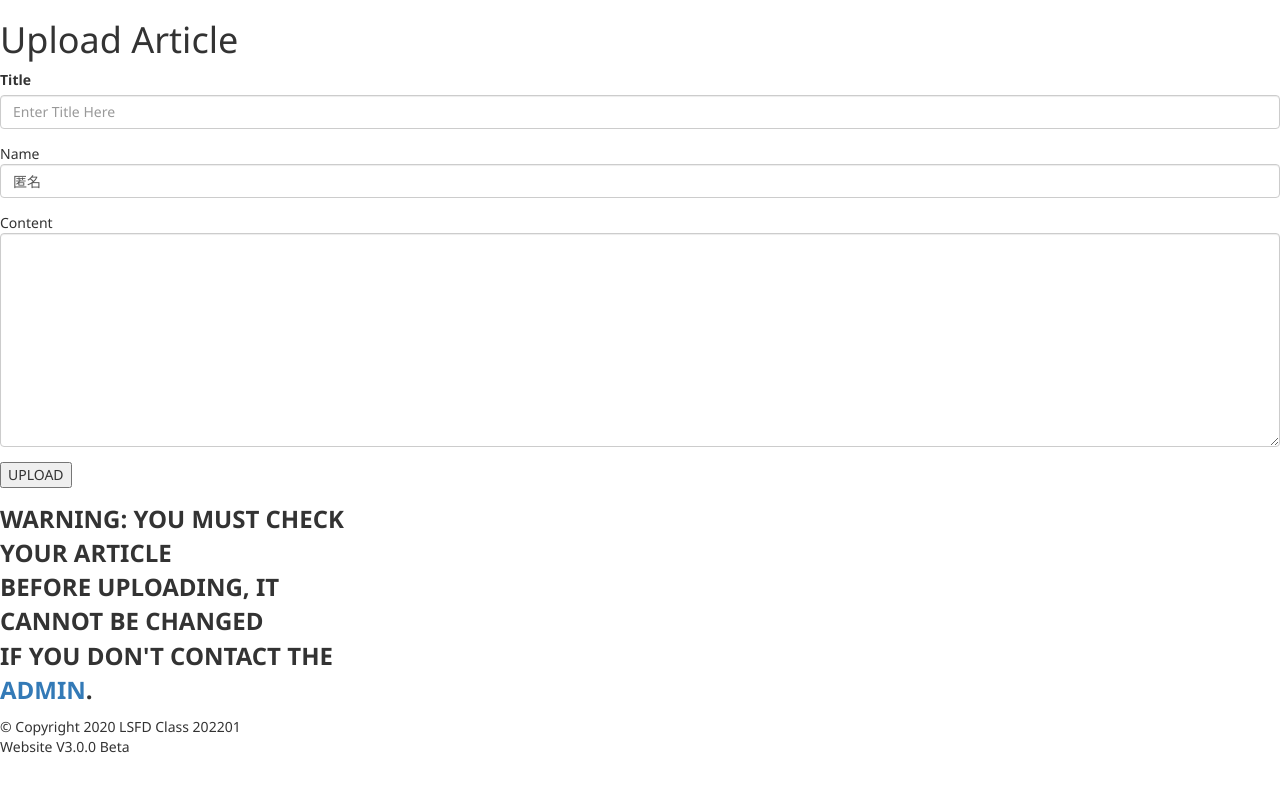
After one commit to andyzhouty/lsfd202201v3, a Flask app: page /upload in a window 1280 px wide. The commit adds this page. Run offline with Flask 2, Linux system fonts and the light colour scheme; some libraries are stand-ins or nearby versions.

Commit message:
Support For Uploading Articles

```diff
--- a/app.py
+++ b/app.py
@@ -1,40 +1,75 @@
-from flask import Flask, render_template, url_for, redirect
-# from flask_sqlalchemy import SQLAlchemy
-import os
+from flask import Flask, render_template, url_for, redirect, request
+import os, pprint
 app = Flask(__name__)
-# db = SQLAlchemy(app)
-# app.config['SQLALCHEMY_DATABASE_URI'] = os.getenv('DATABASE_URL',
-#     "mysql+pymysql://root:Ztymysql18@localhost:3306/classmates")
-# app.config['SQLALCHEMY_TRACK_MODIFICATIONS'] = False
 
-article_list = (open(''.join([os.getcwd(), "/static/articles.txt"])).read().
-            split('\n\n'))
-article_double_list = []
-for article in article_list:
-    article_double_list += article.split('---')
+file_name = os.getcwd() + "/static/articles.txt"
+
+article_full_dict = dict()
+article_list = []
+
+
+def set_article_full_dict():
+    global article_list
+    global article_full_dict
+    article_list = open(file_name).read().strip().split('=')
+    if not article_list[-1]:
+        del article_list[-1]
+    for article in article_list:
+        if not article:
+            break
+        article_splited = article.split("-")
+        for n, i in enumerate(["Title", "Author", "Content"]):
+            article_full_dict.setdefault(i, '')
+            if isinstance(article_full_dict[i], list):
+                article_full_dict[i].append(article_splited[n])
+            else:
+                article_full_dict[i] = [article_splited[n]]
+
+set_article_full_dict()
+
 
 @app.route('/')
 @app.route('/index')
 def index():
-    return render_template('index.html', index=True)
+    return render_template('index.html', navbar=True, warning=False)
 
 @app.route('/main')
 def main():
-    return render_template('main.html', index=False)
+    return render_template('main.html', navbar=True, warning=True)
 
 @app.route('/members')
 def members():
-    return render_template('members.html', index=False)
+    return render_template('members.html', navbar=True, warning=True)
 
 @app.route('/articles')
 @app.route('/articles/<id>')
 def articles(id='1'):
+    set_article_full_dict()
     return render_template('articles.html',
-                           index=False,
-                           article_title=article_double_list[2*int(id)-2],
-                           article_content=article_double_list[2*int(id)-1],
+                           navbar=True, warning=True,
+                           article_title=article_full_dict["Title"][int(id)-1],
+                           article_author=article_full_dict["Author"][int(id)-1],
+                           article_content=article_full_dict["Content"][int(id)-1],
                            enumerate_items=enumerate(article_list, start=1))
 
 @app.route('/video')
 def video():
     return render_template('video.html')
+
+@app.route('/upload')
+def upload():
+    return render_template('upload.html', navbar=False, warning=False)
+
+@app.route('/upload-result', methods=['POST'])
+def upload_result():
+    global article_full_dict
+    title = request.form['title']
+    article_full_dict['Title'].append(title)
+    name = request.form['name']
+    article_full_dict['Author'].append(name)
+    content = request.form['content']
+    article_full_dict['Content'].append(content)
+    with open(file_name, "a") as file_obj:
+        file_obj.write(f'\n{title}-{name}-{content}=\n')
+
+    return render_template('upload_result.html')
--- a/static/articles.txt
+++ b/static/articles.txt
@@ -1,10 +1 @@
-2020,我们来了---
-告别平凡的 2019 年，我们七（1）班全体师生迎来了全新的2020 年,
-全体同学都以饱满的热情迎接新一年的到来。过去的 2019年 给了我们很多回忆，
-回忆大家在一起拼搏时的泪水、苦恼， 但更多的则是欢笑和收获、以及大家携手共同进步、
-一起成长的经历。 “我们都可以是时代英雄，都可以自己主宰自己的人生”，
-对于我们每一个人来说，新年是一个新的开始，是我们忘掉过去的荣誉与失败，
-重新挺直腰杆， 大步向前迈的起点。新年第一天的阳光，带来新的希望，我们满怀理想，
-向着新的目标进发。梦想，属于每位勇敢者、拼搏者、追梦者，
-属于我们有新年愿望和追求的全体一班，我们只有付出行动， 迈出坚实的脚步，
-才能达到成功的彼岸，才能够实现自己新年的愿望。
+2020,我们来了-HCR-告别平凡的 2019 年，我们七（1）班全体师生迎来了全新的2020 年,全体同学都以饱满的热情迎接新一年的到来。过去的 2019年 给了我们很多回忆，回忆大家在一起拼搏时的泪水、苦恼， 但更多的则是欢笑和收获、以及大家携手共同进步、一起成长的经历。 “我们都可以是时代英雄，都可以自己主宰自己的人生”，对于我们每一个人来说，新年是一个新的开始，是我们忘掉过去的荣誉与失败，重新挺直腰杆， 大步向前迈的起点。新年第一天的阳光，带来新的希望，我们满怀理想， 向着新的目标进发。梦想，属于每位勇敢者、拼搏者、追梦者， 属于我们有新年愿望和追求的全体一班，我们只有付出行动， 迈出坚实的脚步，才能达到成功的彼岸，才能够实现自己新年的愿望。=
--- a/templates/base.html
+++ b/templates/base.html
@@ -11,14 +11,14 @@
       {% endblock %}
    </head>
    <body>
-         {% if not index %}
+         {% if navbar %}
          <div class="navbar navbar-inverse" role="navigation"
-            style="padding: 5px; border-radius: 0px; border-color: #000050; background-image: linear-gradient(to bottom, #000050, #000050 100% !important">
+            style="padding: 5px; border-radius: 0px; border-color: #091145; background-image: linear-gradient(to bottom, #091145, #091145 100% !important">
             <div class="containter">
                <div class="navbar-header">
                      <button type="button" class="navbar-toggle"
                      data-toggle="collapse" data-target=".navbar-collapse"
-                     style="border-color: #000050 !important">
+                     style="border-color: #091145 !important">
                         <span class="sr-only">Toggle navigation</span>
                         <span class="icon-bar"></span>
                         <span class="icon-bar"></span>
@@ -28,7 +28,7 @@
                         LS202201
                      </a>
                </div>
-               <div class="navbar-collapse collapse" style="background-color: #000050">
+               <div class="navbar-collapse collapse" style="background-color: #091145">
                   <ul class="nav navbar-nav" style="font-size: 1.5em">
                      <li>
                         <a href="/main" >Main</a>
@@ -50,12 +50,14 @@
          {% block body %}
          {% endblock %}
          <footer>
-            WARNING: YOU MUST USE <b>IE 11+</b>, <br>
-            Chrome 26+, Firefox 16+, or Edge 10+<br>
+            {% if warning %}
+            WARNING: YOU MUST USE Edge 10+, Chrome 26+,<br>
+             Firefox 57+, or IE 11+<br>
             TO OPEN THIS SITE OR THE <br>
-            SITE WILL NOT WORK AS EXPECTED
+            SITE MAY NOT WORK AS EXPECTED
             <br><br>
-            &copy Copyright 2020 LSFD Class 202201<br>Website V3.0.0 Alpha2
+            {% endif %}
+            &copy Copyright 2020 LSFD Class 202201<br>Website V3.0.0 Beta
         </footer>
    </body>
 </html>
--- a/templates/index.html
+++ b/templates/index.html
@@ -32,7 +32,7 @@ Index
     <div style="background-color: black;color:white;margin:0;width:auto;padding:10%">
         <h1 style="font-size: 7em; margin-bottom: 100px">Hello.</h1>
         <p>This is a new website for lansheng 202201.</p>
-        <p style="font-family:'Segoe UI light'">Website V3.0.0 Alpha2</p>
+        <p style="font-family:'Segoe UI light'">Website V3.0.0 Beta</p>
     </div>
     <noscript style="text-align:center;font-size:16px;font-family:'Courier New';color:red;">
         <b>
@@ -42,7 +42,7 @@ Index
     </noscript>
     <h3>Latest Changes</h3>
     <div style="text-align:center">
-        <p style="font-family: 'Segoe UI Light'">V3.0.0 Alpha2</p>
+        <p style="font-family: 'Segoe UI Light'">V3.0.0 Beta</p>
         <img style="width:10%" src="https://tse3-mm.cn.bing.net/th/id/OIP.c4RBIyTHaeRH08T4bp_waAHaGO?w=193&h=180&c=7&o=5&dpr=1.25&pid=1.7"
             alt="bootstrap">
         <p>×</p>
--- /dev/null
+++ b/templates/upload.html
@@ -0,0 +1,32 @@
+{% extends 'base.html' %}
+{% block title %}
+Upload Article
+{% endblock %}
+{% block special_css %}
+<link href="/static/css/upload.css" rel="stylesheet">
+{% endblock %}
+{% block body %}
+<h1 id="upload-article">Upload Article</h1>
+<form method="POST" action="/upload-result" id="upload-form" role="form">
+    <div class="form-group">
+        <label for="title">Title</label>
+        <input type="text" class="form-control" id="title" name="title"
+            placeholder="Enter Title Here">
+    </div>
+    <div class="form-group">
+        <lable for="name">Name</lable>
+        <input type="text" class="form-control" id="name" name="name"
+            placeholder="Enter Your Name Here" value="匿名">
+    </div>
+    <div class="form-group">
+        <lable for="content">Content</lable>
+        <textarea class="form-control" rows="10" name="content"></textarea>
+    </div>
+    <button type="submit">UPLOAD</button>
+</form>
+<p style="font-weight: bold; font-size: 24px; max-width: 30%; min-width:20%">
+WARNING: YOU MUST CHECK YOUR ARTICLE<br>
+BEFORE UPLOADING, IT CANNOT BE CHANGED<br>
+IF YOU DON'T CONTACT THE <a href="mailto:andyforever0108@outlook.com">ADMIN</a>.
+</p>
+{% endblock %}
```
Also changed, not shown: templates/articles.html (+8 -9 lines), templates/main.html (+4 -4 lines), templates/upload_result.html (added, +8 -0 lines), static/css/upload.css (added), 1 other file.
